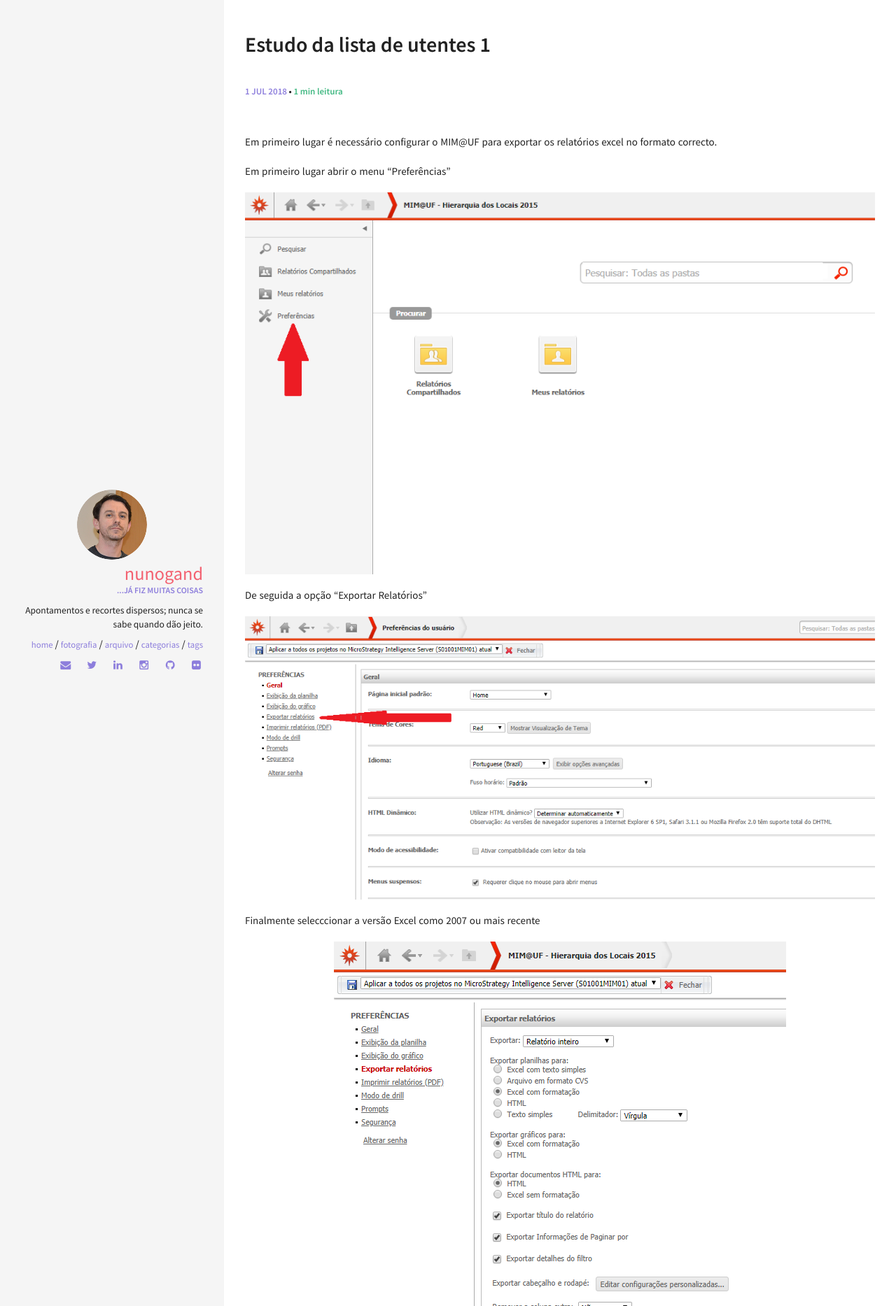
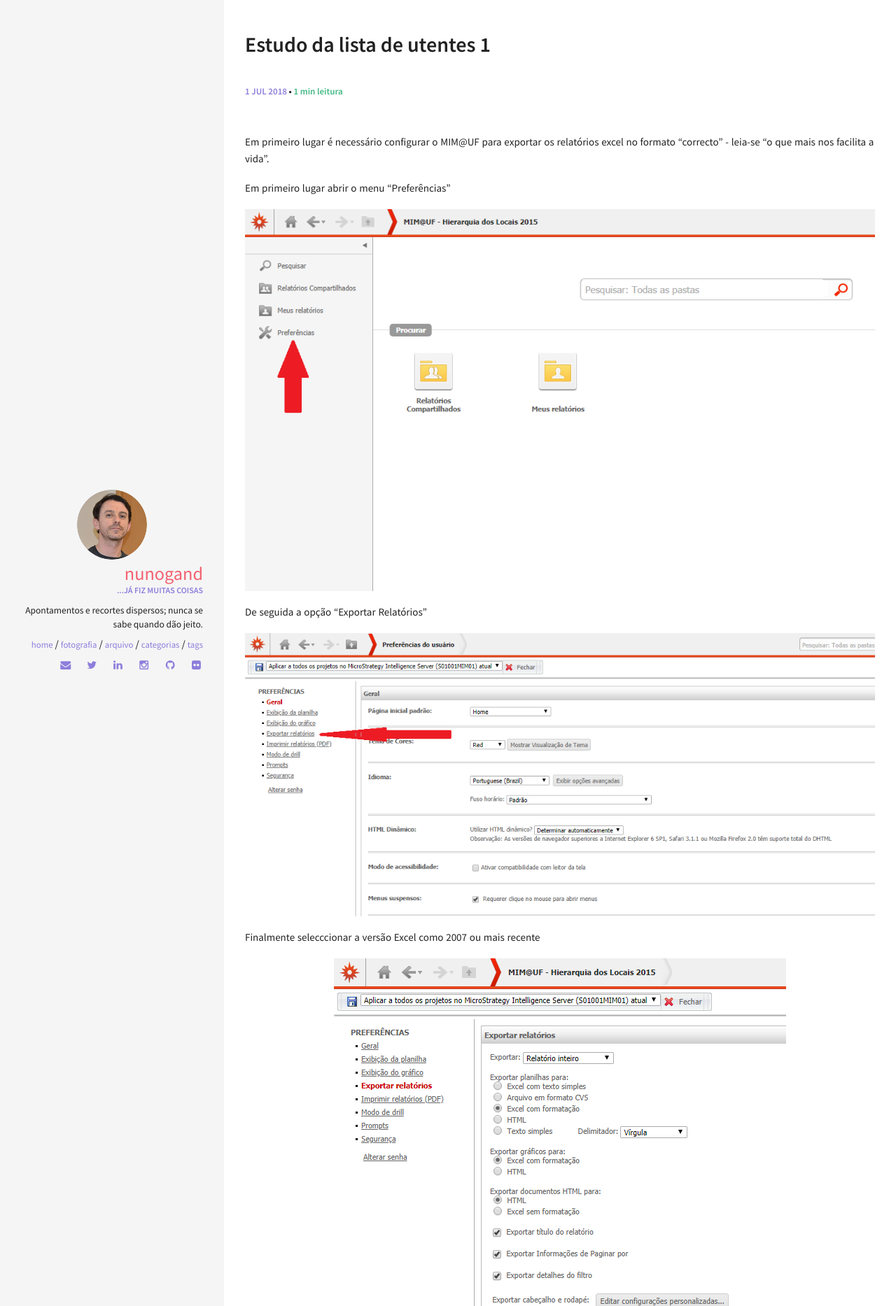
Before and after one commit to nunogand/old_site, a Jekyll site: the page built from _posts/2018-07-01-estudo_da_lista.md, in a window 1280 px wide. Shown: the part 491-2358 px from the top of the page at 70% size. Built offline with Jekyll 4.4.1, drawn with Linux system fonts in a browser that asks for light colours; nearby versions of some CDN libraries.

Commit message:
Update 2018-07-01-estudo_da_lista.md

```diff
--- a/_posts/2018-07-01-estudo_da_lista.md
+++ b/_posts/2018-07-01-estudo_da_lista.md
@@ -8,7 +8,7 @@ comments: false
 image:
   feature: header_powerbi.jpg
 ---
-Em primeiro lugar é necessário configurar o MIM@UF para exportar os relatórios excel no formato correcto.
+Em primeiro lugar é necessário configurar o MIM@UF para exportar os relatórios excel no formato "correcto" - leia-se "o que mais nos facilita a vida".
 
 Em primeiro lugar abrir o menu "Preferências"
 
```
